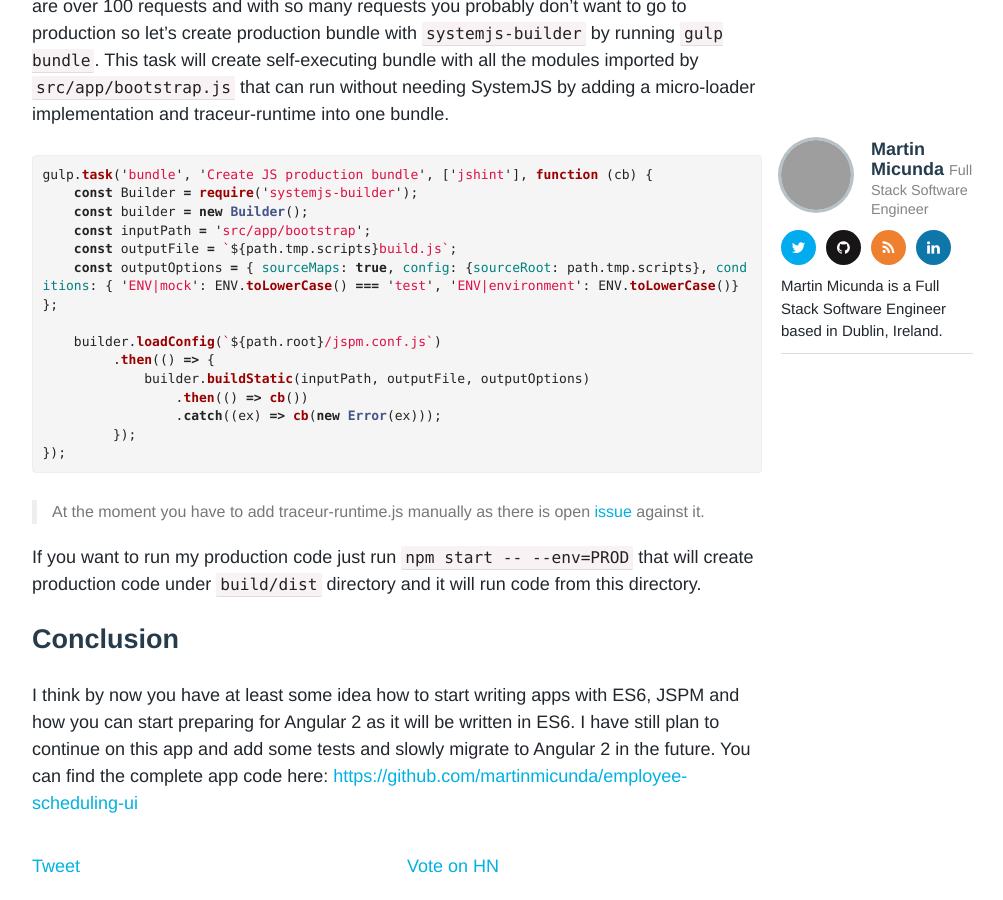
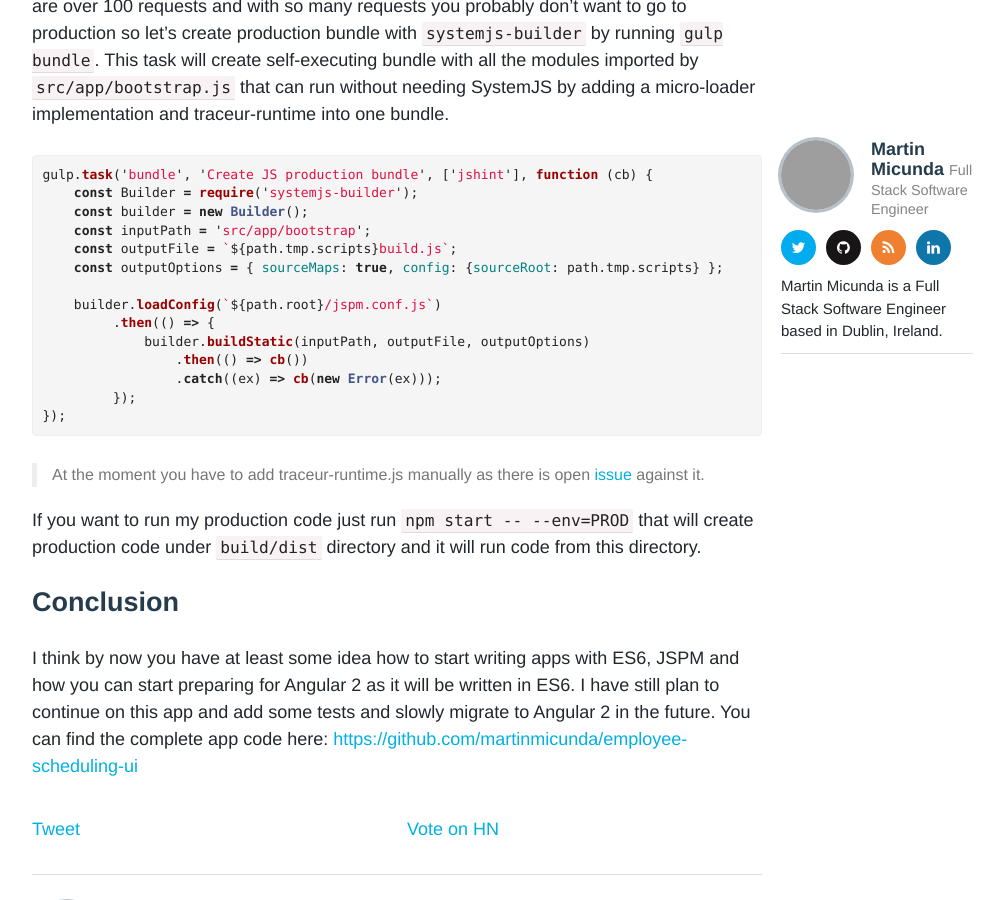
Before and after one commit to martinmicunda/martinmicunda.github.io, a Jekyll site: the page built from _posts/2015-02-09-how-to-start-writing-apps-with-es6-angular-1x-and-jspm.md, in a window 1280 px wide and 900 px high, scrolled down 5962 px. Shown: the whole window, without its empty margins (243-1246 px from the left). Built offline with Jekyll 4.4.1, drawn with Linux system fonts in a browser that asks for light colours; nearby versions of some CDN libraries; Markdown is read by kramdown in place of the engine named in the settings; comment, search, counter and statistics services are not loaded; grey boxes are pictures that could not be loaded.

```diff
--- a/_posts/2015-02-09-how-to-start-writing-apps-with-es6-angular-1x-and-jspm.md
+++ b/_posts/2015-02-09-how-to-start-writing-apps-with-es6-angular-1x-and-jspm.md
@@ -211,7 +211,7 @@
     const builder = new Builder();
     const inputPath = 'src/app/bootstrap';
     const outputFile = `${path.tmp.scripts}build.js`;
-    const outputOptions = { sourceMaps: true, config: {sourceRoot: path.tmp.scripts}, conditions: { 'ENV|mock': ENV.toLowerCase() === 'test', 'ENV|environment': ENV.toLowerCase()} };
+    const outputOptions = { sourceMaps: true, config: {sourceRoot: path.tmp.scripts} };
 
     builder.loadConfig(`${path.root}/jspm.conf.js`)
          .then(() => {
```
